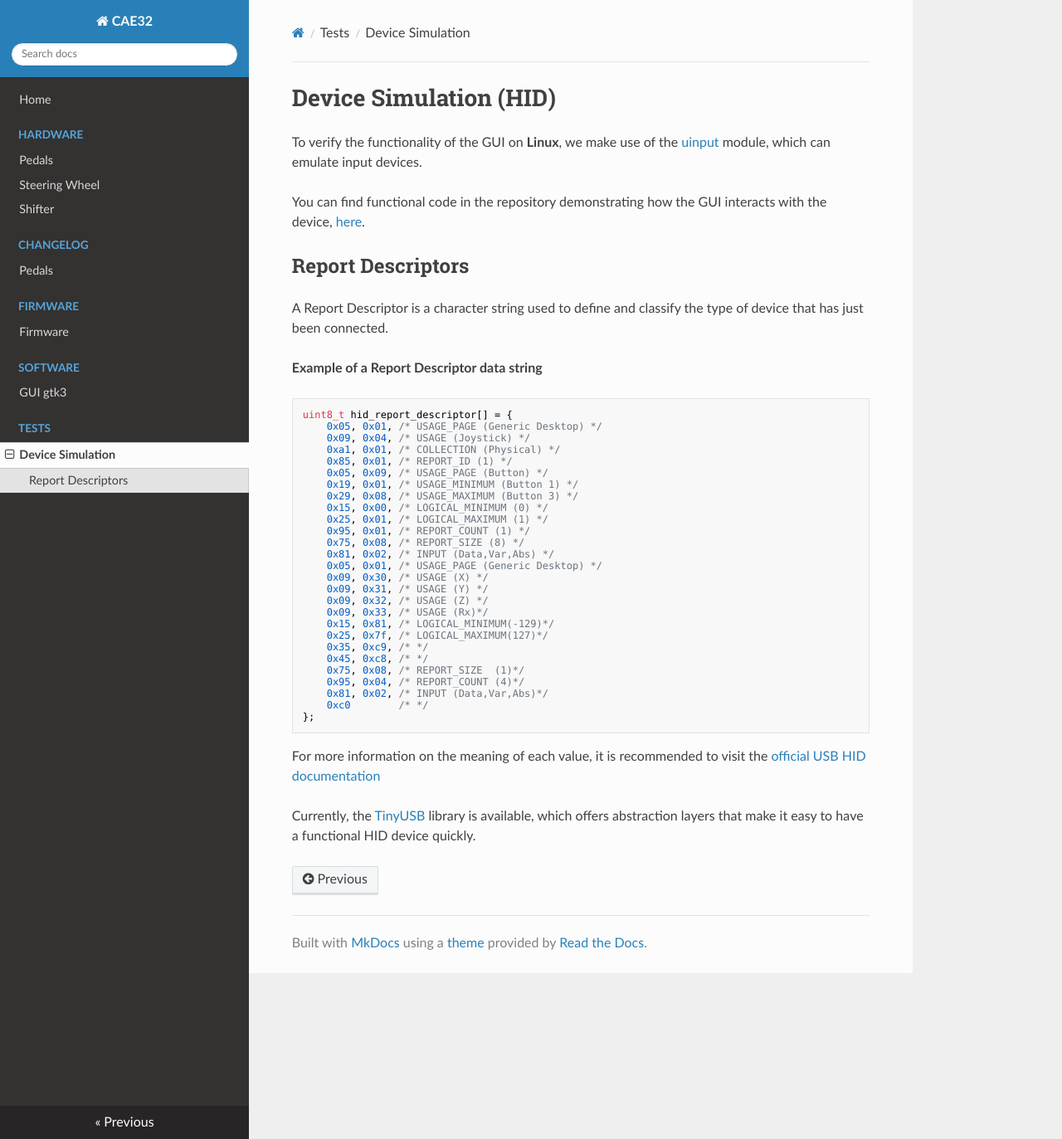
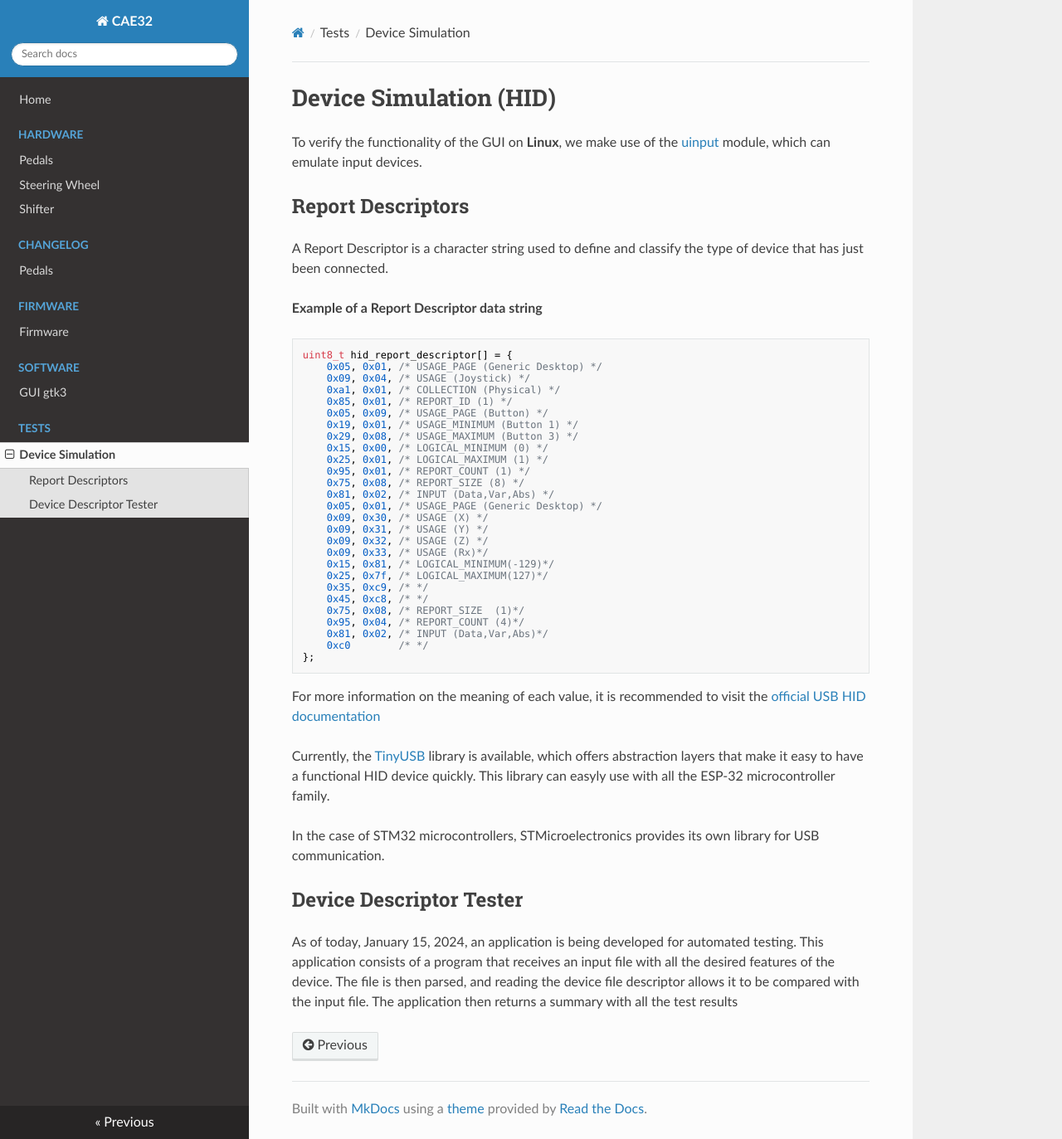
Before and after one commit to janc18/CAE32_docs, an MkDocs documentation site: the page built from docs/sim_disp.md, in a window 1280 px wide and 1373 px high. Shown: the whole window at 83% size. Built offline with MkDocs 1.6.1, drawn with Linux system fonts in a browser that asks for light colours; nearby versions of some CDN libraries.

```diff
--- a/docs/sim_disp.md
+++ b/docs/sim_disp.md
@@ -1,8 +1,6 @@
 # Device Simulation (HID)
 
 To verify the functionality of the GUI on **Linux**, we make use of the [uinput](https://www.kernel.org/doc/html/v4.12/input/uinput.html) module, which can emulate input devices.
-
-You can find functional code in the repository demonstrating how the GUI interacts with the device, [here](https://github.com/janc18/CAE32/tree/main/Codigo/Device_simulation).
 
 ## Report Descriptors
 
@@ -43,3 +41,15 @@ uint8_t hid_report_descriptor[] = {
 For more information on the meaning of each value, it is recommended to visit the [official USB HID documentation](https://www.usb.org/sites/default/files/documents/hid1_11.pdf)
 
 Currently, the [TinyUSB](https://docs.tinyusb.org/en/latest/) library is available, which offers abstraction layers that make it easy to have a functional HID device quickly.
+This library can easyly use with all the ESP-32 microcontroller family.
+
+In the case of STM32 microcontrollers, STMicroelectronics provides its own library
+for USB communication.
+
+## Device Descriptor Tester
+
+As of today, January 15, 2024, an application is being developed for automated testing.
+This application consists of a program that receives an input file with all the
+desired features of the device. The file is then parsed, and reading the device file
+descriptor allows it to be compared with the input file. The application then
+returns a summary with all the test results
```
